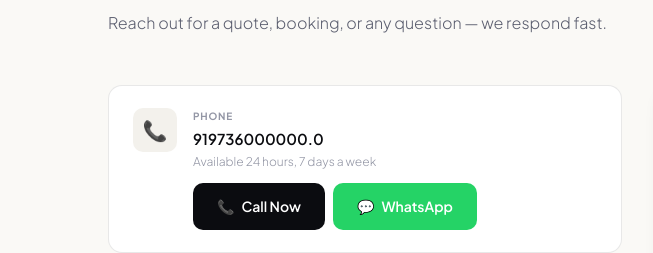
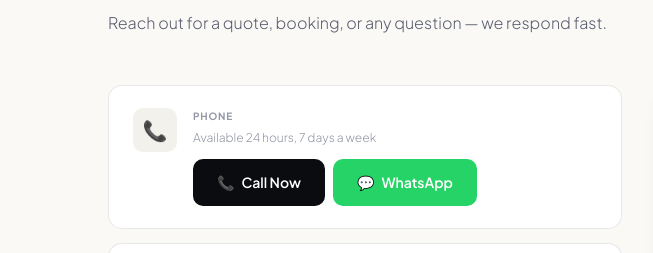
Before and after one commit to businessyukti/backyard-cafe-manali, a plain HTML site: page contact.html in a window 1280 px wide. Shown: the part 790-1043 px from the top of the page, 0-653 px from the left. Drawn offline with nearby package versions, Linux system fonts and the light colour scheme.

Commit message:
Auto deploy

```diff
--- a/contact.html
+++ b/contact.html
@@ -609,7 +609,7 @@
         <li><a href="contact.html" class="active">Contact</a></li>
     </ul>
     <div class="nav-end">
-        <a href="tel:919736000000.0" class="nav-call btn btn-ink" id="navCall">&#128222; Call</a>
+        <a href="tel:" class="nav-call btn btn-ink" id="navCall">&#128222; Call</a>
         <button class="ham" id="ham" aria-label="Menu">
             <span></span><span></span><span></span>
         </button>
@@ -636,8 +636,8 @@
             <span class="hero-meta-text">530+ customers</span>
         </div>
         <div class="hero-btns">
-            <a href="tel:919736000000.0" class="btn btn-gold btn-lg">&#128222;&ensp;Call Now</a>
-            <a href="https://wa.me/919736000000.0?text=Hi%20I%20need%20Cafe%20service%20in%20Manali" class="btn btn-wa btn-lg">&#128172;&ensp;WhatsApp</a>
+            <a href="tel:" class="btn btn-gold btn-lg">&#128222;&ensp;Call Now</a>
+            <a href="https://wa.me/97360960570?text=Hi%20I%20need%20Cafe%20service%20in%20Manali" class="btn btn-wa btn-lg">&#128172;&ensp;WhatsApp</a>
         </div>
     </div>
 </section>
@@ -677,11 +677,11 @@
                 <div class="contact-ico">&#128222;</div>
                 <div style="flex:1">
                     <div class="contact-lbl">Phone</div>
-                    <div class="contact-val">919736000000.0</div>
+                    <div class="contact-val"></div>
                     <div class="contact-sub">Available 24 hours, 7 days a week</div>
                     <div class="contact-btns">
-                        <a href="tel:919736000000.0" class="btn btn-ink">&#128222;&ensp;Call Now</a>
-                        <a href="https://wa.me/919736000000.0?text=Hi%20I%20need%20Cafe%20service%20in%20Manali" class="btn btn-wa">&#128172;&ensp;WhatsApp</a>
+                        <a href="tel:" class="btn btn-ink">&#128222;&ensp;Call Now</a>
+                        <a href="https://wa.me/97360960570?text=Hi%20I%20need%20Cafe%20service%20in%20Manali" class="btn btn-wa">&#128172;&ensp;WhatsApp</a>
                     </div>
                 </div>
             </div>
@@ -722,8 +722,8 @@
     <h2 class="cta-title">Ready to get started?</h2>
     <p class="cta-sub">Call or WhatsApp us — we respond fast, every time.</p>
     <div class="cta-btns">
-        <a href="tel:919736000000.0" class="btn btn-gold btn-lg">&#128222;&ensp;Call Now</a>
-        <a href="https://wa.me/919736000000.0?text=Hi%20I%20need%20Cafe%20service%20in%20Manali" class="btn btn-wa btn-lg">&#128172;&ensp;WhatsApp Us</a>
+        <a href="tel:" class="btn btn-gold btn-lg">&#128222;&ensp;Call Now</a>
+        <a href="https://wa.me/97360960570?text=Hi%20I%20need%20Cafe%20service%20in%20Manali" class="btn btn-wa btn-lg">&#128172;&ensp;WhatsApp Us</a>
     </div>
 </section>
 
@@ -741,8 +741,8 @@
 </footer>
 
 <div class="float-wrap">
-    <a href="https://wa.me/919736000000.0?text=Hi%20I%20need%20Cafe%20service%20in%20Manali" class="float-btn fb-wa" title="WhatsApp">&#128172;</a>
-    <a href="tel:919736000000.0" class="float-btn fb-call" title="Call">&#128222;</a>
+    <a href="https://wa.me/97360960570?text=Hi%20I%20need%20Cafe%20service%20in%20Manali" class="float-btn fb-wa" title="WhatsApp">&#128172;</a>
+    <a href="tel:" class="float-btn fb-call" title="Call">&#128222;</a>
 </div>
 
 <script>
```
